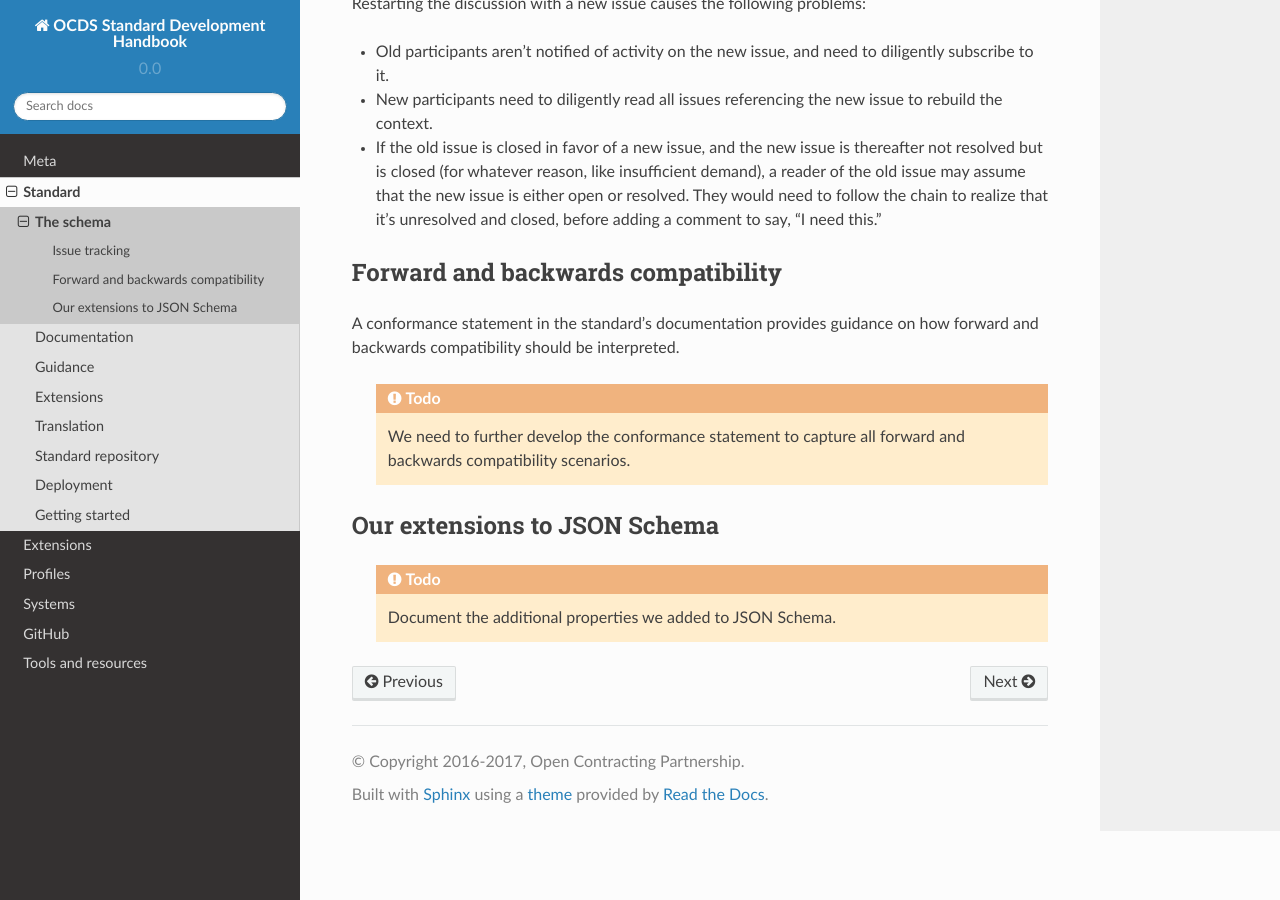
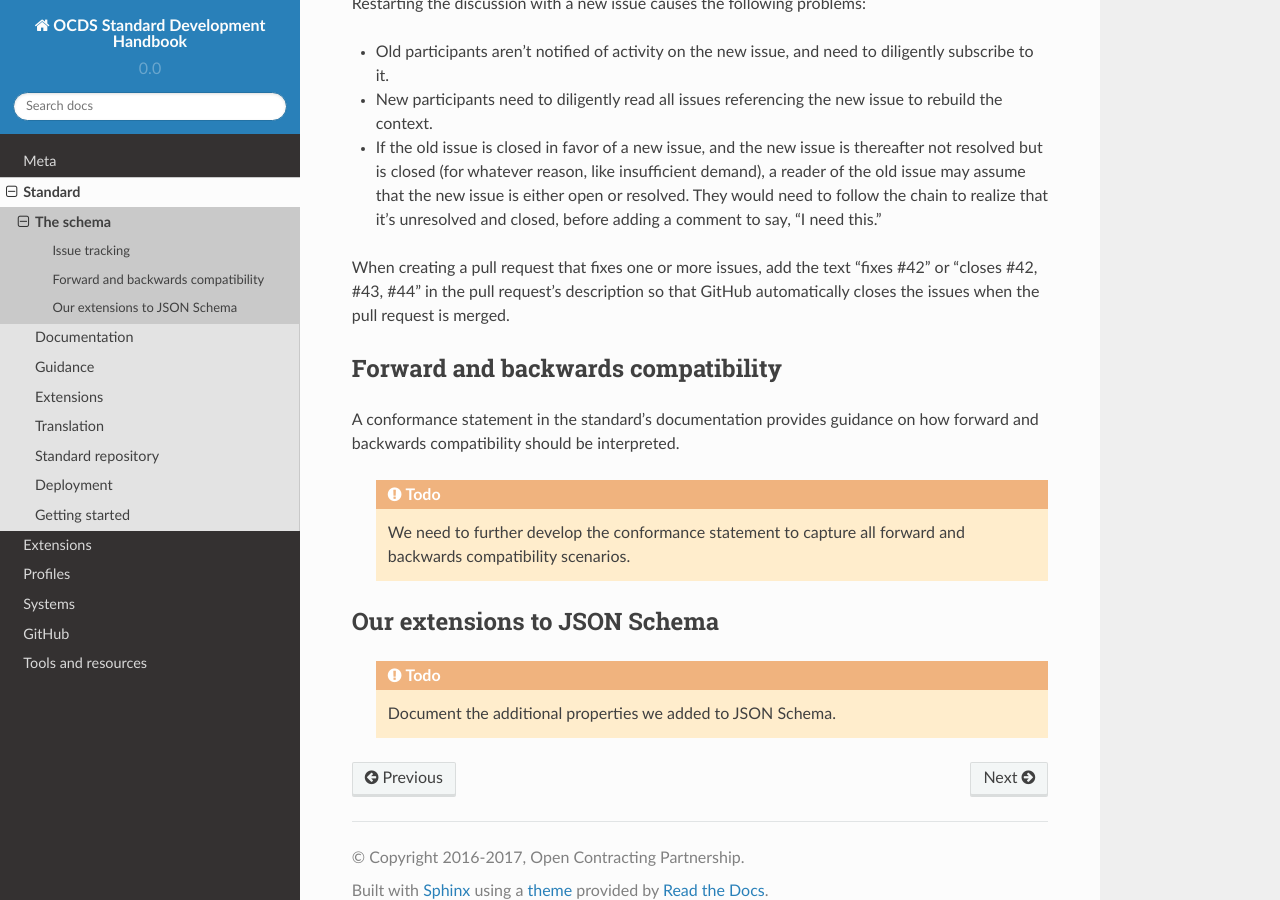
Before and after one commit to open-contracting/standard-development-handbook, a Sphinx documentation site: the page built from docs/standard/schema.md, in a window 1280 px wide and 900 px high, scrolled down 1006 px. Built offline with Sphinx 7.4.7 and the Read the Docs theme 2.0.0, drawn with Linux system fonts in a browser that asks for light colours.

Commit message:
Add notes to pruning branches and issue tracking

```diff
--- a/docs/standard/schema.md
+++ b/docs/standard/schema.md
@@ -32,6 +32,8 @@ Restarting the discussion with a new issue causes the following problems:
 * New participants need to diligently read all issues referencing the new issue to rebuild the context.
 * If the old issue is closed in favor of a new issue, and the new issue is thereafter not resolved but is closed (for whatever reason, like insufficient demand), a reader of the old issue may assume that the new issue is either open or resolved. They would need to follow the chain to realize that it's unresolved and closed, before adding a comment to say, "I need this."
 
+When creating a pull request that fixes one or more issues, add the text "fixes #42" or "closes #42, #43, #44" in the pull request's description so that GitHub automatically closes the issues when the pull request is merged.
+
 ## Forward and backwards compatibility
 
 A conformance statement in the standard's documentation provides guidance on how forward and backwards compatibility should be interpreted.
```
Also changed, not shown: docs/github/branch_management.md (+1 -0 lines).
